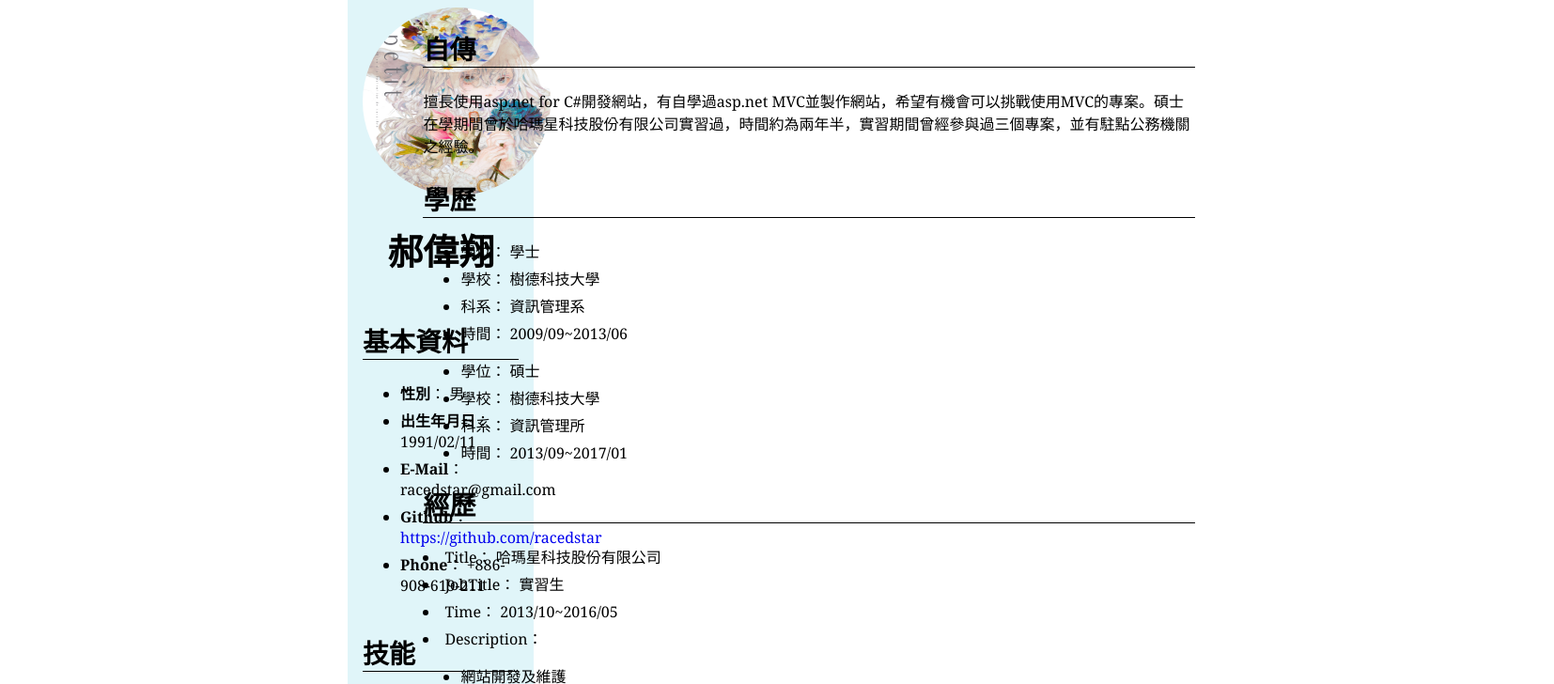
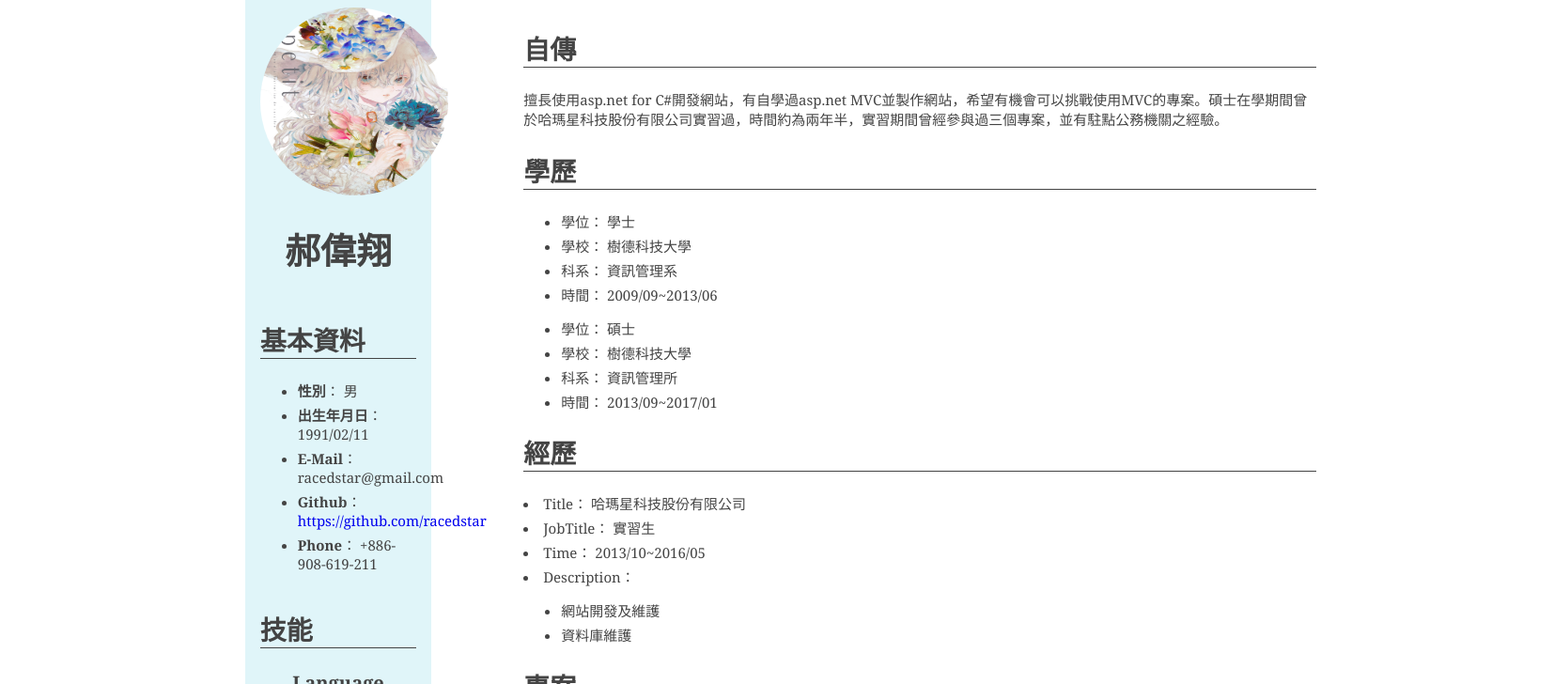
Before and after one commit to racedstar/Resume, a React (Create React App) app: page / in a window 1280 px wide. Shown: the top 728 px of the page at 94% size, 1654 px wide, since content can reach past the window. Built offline with nearby package versions, Linux system fonts and the light colour scheme.

Commit message:
ui Update

```diff
--- a/src/App.js
+++ b/src/App.js
@@ -15,6 +15,7 @@ class App extends Component {
         const {PersonalInformation, Exp, Summary, Skill, Projects, Education, Demo} = ResumeData;
         return (
             <div className="container">
+                <div className="informationArea">
                     <div className="personalInformation">
                         <div>
                             <img src="img/01.jpg"></img>
@@ -37,6 +38,7 @@ class App extends Component {
                                     <SkillComponent {...value} />
                                 ))
                             }
+                        </div>
                     </div>
                 </div>
                 <div className="Content">
--- a/src/Resume.css
+++ b/src/Resume.css
@@ -3,10 +3,9 @@ body{
 	margin-left: 20%;
 	width: 60%;
 	margin: 0 auto;
-	background-color: #fff;
+	background-color: #fff;	 */
 	font-size: 15px;
 	color: #444;
-	position: relative;	 */
 	font-family: Georgia;
 }
 h2 {
@@ -25,15 +24,10 @@ p {
 	margin: 14px 0;
 }
 
-#container{
-	margin: 35px 0;
-}
-
 .container{
-	width: 100%;
-    margin-right: auto;
-	margin-left: auto;
-	position: relative;
+	width: 1140px;
+	padding: 0 20%;
+	display: flex;
 }
 
 .container h1{
@@ -50,11 +44,14 @@ p {
 	font-size: 20px;
 }
 
+.informationArea{
+	width: 26%;
+}
+
 .personalInformation{
 	text-align: center;
     position: fixed;
     top: 0;
-    left: 370px;
     display: flex;
     width: 13%;
     height: 100vh;
@@ -63,8 +60,6 @@ p {
 	background-color:#c8edf58f;
 }
 
-
-
 .personalInformation img{
 	width:200px;
 	height:200px;
@@ -72,9 +67,8 @@ p {
 }
 
 .Content{
-	position: absolute;
-    right: 0px;
-    width: 65%;
+	display: block;
+	width: 74%;
 }
 
 .Summary{
```
Lines whose indentation alone changed are shown as unchanged.
